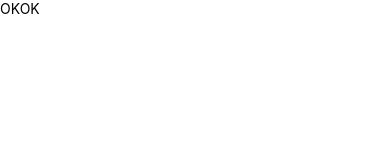
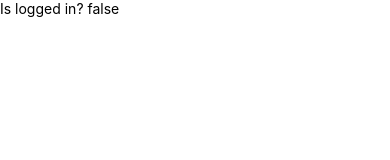
Before and after one commit to lrbengozi/login_example_app, a React Native app: screen / in a window 390 px wide. Shown: the top 160 px of the page. Built offline with nearby package versions, Linux system fonts and the light colour scheme.

Commit message:
Create auth context

```diff
--- a/src/App.tsx
+++ b/src/App.tsx
@@ -1,9 +1,15 @@
 import React from 'react';
-
 import {Text} from 'react-native';
 
+import {AuthProvider} from './contexts/auth.context';
+import Routes from './routes';
+
 const App: React.FC = () => {
-  return <Text>OKOK</Text>;
+  return (
+    <AuthProvider>
+      <Routes />
+    </AuthProvider>
+  );
 };
 
 export default App;
--- a/src/contexts/auth.context.tsx
+++ b/src/contexts/auth.context.tsx
@@ -1 +1,30 @@
-import React, {createContext, useContext} from 'react';
+import React, {createContext, useContext, useState} from 'react';
+
+type UserData = {
+  name: string;
+  email: string;
+};
+
+type AuthContextData = {
+  signed: boolean;
+  user: UserData | null;
+  loading: boolean;
+};
+
+const AuthContext = createContext({} as AuthContextData);
+
+export const AuthProvider: React.FC = ({children}) => {
+  const [user, setUser] = useState<UserData | null>(null);
+  const [loading, setLoading] = useState(true);
+  return (
+    <AuthContext.Provider value={{signed: !!user, user, loading}}>
+      {children}
+    </AuthContext.Provider>
+  );
+};
+
+export function useAuth() {
+  const context = useContext(AuthContext);
+
+  return context;
+}
--- a/src/routes/index.tsx
+++ b/src/routes/index.tsx
@@ -1 +1,12 @@
 import React from 'react';
+import {useAuth} from '../contexts/auth.context';
+
+import {Text} from 'react-native';
+
+const Routes: React.FC = () => {
+  const {signed} = useAuth();
+
+  return <Text>Is logged in? {JSON.stringify(signed)}</Text>;
+};
+
+export default Routes;
```
